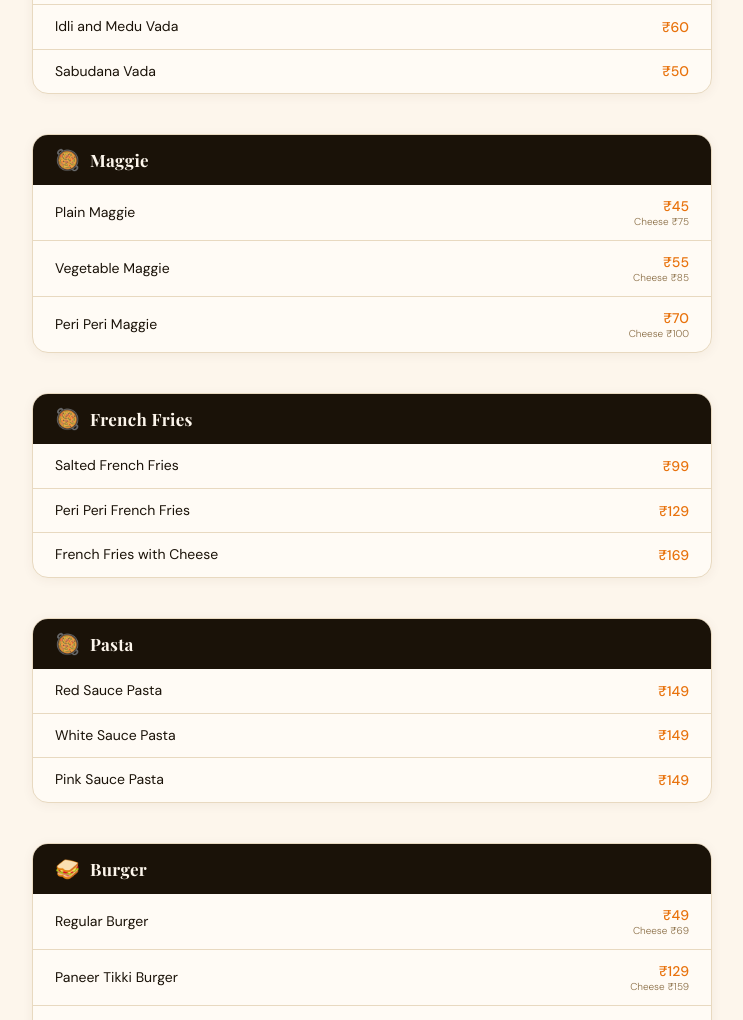
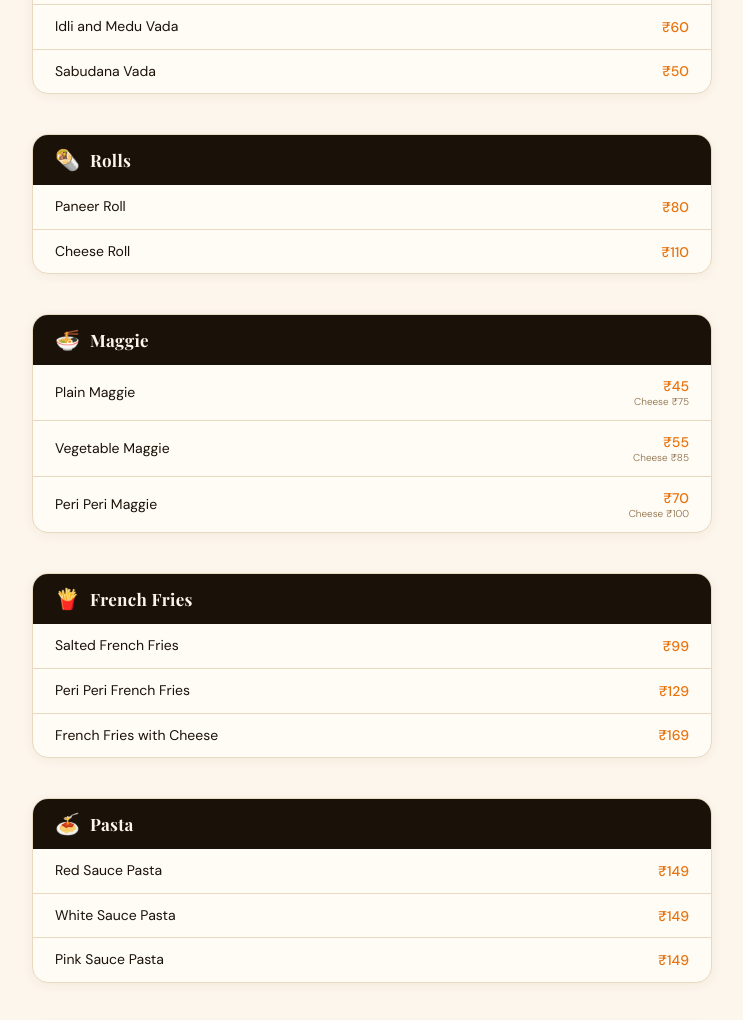
Before and after one commit to jasjot15/Flavour-Fusion, a plain HTML site: page index.html in a window 1280 px wide. Shown: the part 1780-2800 px from the top of the page, without its empty margins (268-1011 px from the left). Drawn offline with nearby package versions, Linux system fonts and the light colour scheme; a web font is replaced by a local one.

Commit message:
rolls added

```diff
--- a/index.html
+++ b/index.html
@@ -139,6 +139,8 @@
 
 <section class="hero">
   <div class="hero-badge">✦ Pure Veg ✦ Nashik</div>
+  <div class="hero-badge" style="margin-bottom:0; border-color:rgba(126,208,126,0.5); color:#7ed07e;">🟢 Jain Food Available</div>
+  </div>
   <h1>Flavour<br><span>Fusion</span></h1>
   <p class="hero-sub">Menu Card</p>
   <div class="hero-divider"></div>
@@ -196,21 +198,27 @@
   </div>
 
   <div class="category">
-    <div class="category-header"><span class="cat-emoji">🥘</span><h3>Maggie</h3></div>
+    <div class="category-header"><span class="cat-emoji">🌯 </span><h3>Rolls</h3></div>
+    <div class="menu-item"><div class="item-name">Paneer Roll</div><div class="item-price">₹80</div></div>
+    <div class="menu-item"><div class="item-name">Cheese Roll</div><div class="item-price">₹110</div></div>
+  </div>
+
+  <div class="category">
+    <div class="category-header"><span class="cat-emoji">🍜</span><h3>Maggie</h3></div>
     <div class="menu-item"><div class="item-name">Plain Maggie</div><div class="item-price">₹45<span class="price-label">Cheese ₹75</span></div></div>
     <div class="menu-item"><div class="item-name">Vegetable Maggie</div><div class="item-price">₹55<span class="price-label">Cheese ₹85</span></div></div>
     <div class="menu-item"><div class="item-name">Peri Peri Maggie</div><div class="item-price">₹70<span class="price-label">Cheese ₹100</span></div></div>
   </div>
 
   <div class="category">
-    <div class="category-header"><span class="cat-emoji">🥘</span><h3>French Fries</h3></div>
+    <div class="category-header"><span class="cat-emoji">🍟</span><h3>French Fries</h3></div>
     <div class="menu-item"><div class="item-name">Salted French Fries</div><div class="item-price">₹99</div></div>
     <div class="menu-item"><div class="item-name">Peri Peri French Fries</div><div class="item-price">₹129</div></div>
     <div class="menu-item"><div class="item-name">French Fries with Cheese</div><div class="item-price">₹169</div></div>
   </div>
 
   <div class="category">
-    <div class="category-header"><span class="cat-emoji">🥘</span><h3>Pasta</h3></div>
+    <div class="category-header"><span class="cat-emoji">🍝</span><h3>Pasta</h3></div>
     <div class="menu-item"><div class="item-name">Red Sauce Pasta</div><div class="item-price">₹149</div></div>
     <div class="menu-item"><div class="item-name">White Sauce Pasta</div><div class="item-price">₹149</div></div>
     <div class="menu-item"><div class="item-name">Pink Sauce Pasta</div><div class="item-price">₹149</div></div>
@@ -225,7 +233,7 @@
   </div>
 
   <div class="category">
-    <div class="category-header"><span class="cat-emoji">🥘</span><h3>Pizza</h3></div>
+    <div class="category-header"><span class="cat-emoji">🍕</span><h3>Pizza</h3></div>
     <div class="menu-item"><div class="item-name">Regular Pizza</div><div class="item-price">₹99<span class="price-label">Medium ₹299</span></div></div>
     <div class="menu-item"><div class="item-name">Vegetable Bite</div><div class="item-price">₹175<span class="price-label">Medium ₹399</span></div></div>
     <div class="menu-item"><div class="item-name">Corn Special</div><div class="item-price">₹175<span class="price-label">Medium ₹399</span></div></div>
@@ -237,7 +245,7 @@
   </div>
 
   <div class="category">
-    <div class="category-header"><span class="cat-emoji">🥘</span><h3>Bread</h3></div>
+    <div class="category-header"><span class="cat-emoji">🍞</span><h3>Bread</h3></div>
     <div class="menu-item"><div class="item-name">Garlic Bread with cheese</div><div class="item-price">₹99</div></div>
     <div class="menu-item"><div class="item-name">Supreme Garlic Bread</div><div class="item-price">₹129</div></div>
     <div class="menu-item"><div class="item-name">Stuffed Garlic Bread</div><div class="item-price">₹149</div></div>
```
